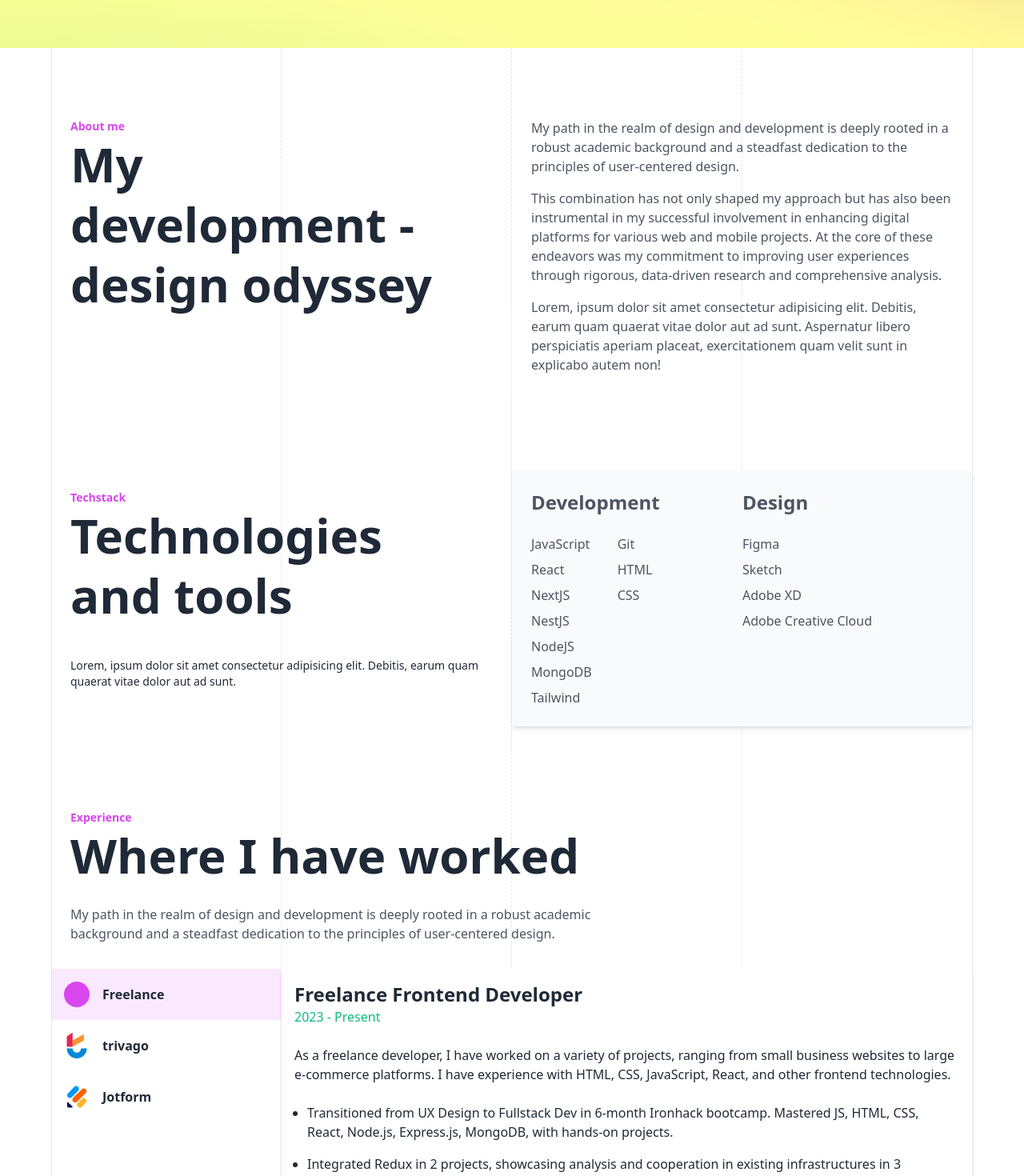
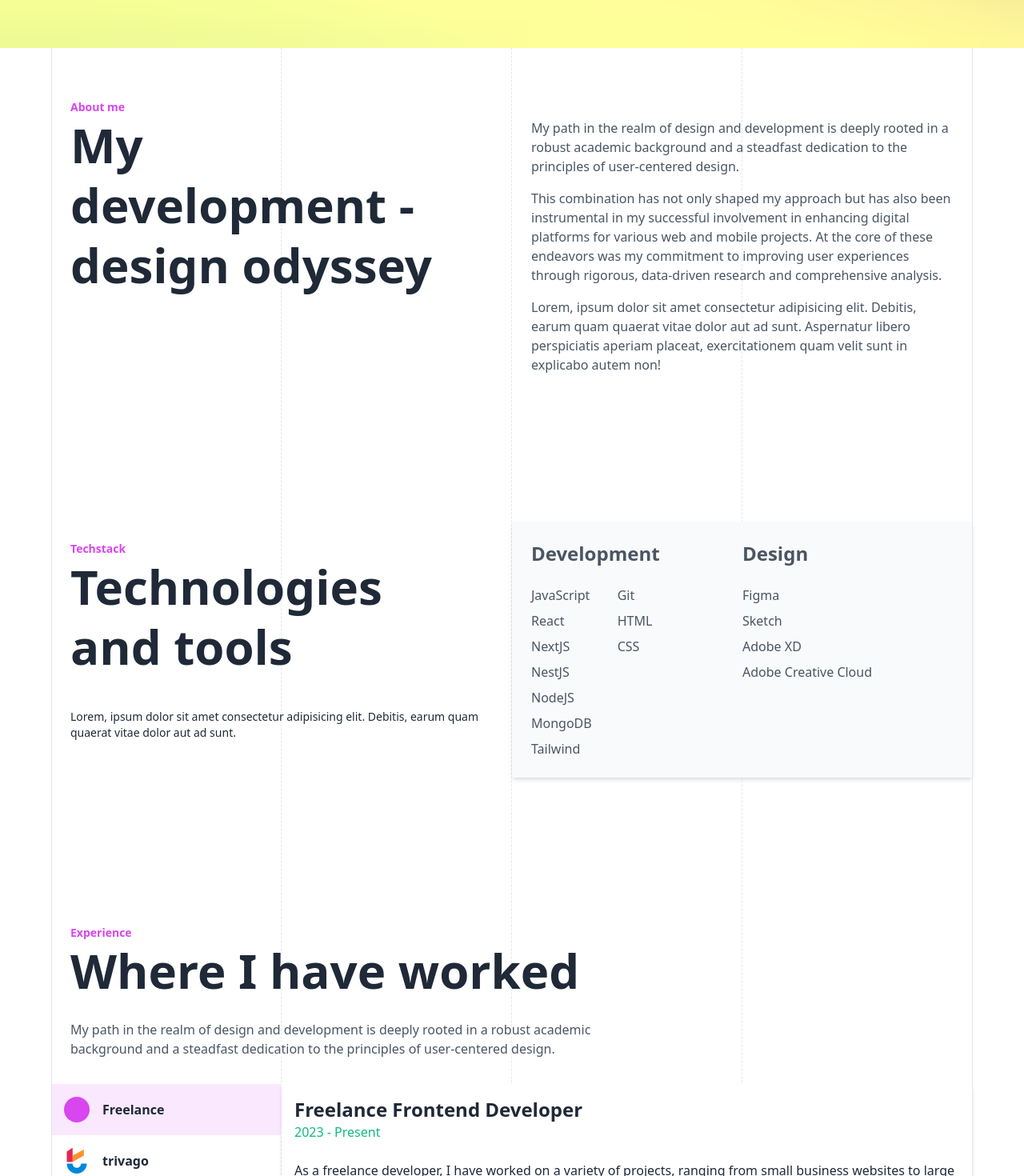
Before and after one commit to cursedxp/portfolio-site, a React (Vite) app: page / in a window 1280 px wide. Shown: the part 740-2210 px from the top of the page at 80% size. Built offline with nearby package versions, Linux system fonts and the light colour scheme.

Commit message:
✨ (App.jsx): add flex container to wrap AboutMe, TechStack, ExperinceTab, and Portfolio components for better layout and spacing ♻️ (AboutMe.jsx): remove unnecessary padding on flex container to improve alignment and spacing

```diff
--- a/src/App.jsx
+++ b/src/App.jsx
@@ -9,7 +9,7 @@
     <>
       <Header />
       <Hero />
-      <main className="flex justify-center">
+      <main className="flex  justify-center ">
         <div className="relative  py-16  max-w-6xl">
           <div className="absolute inset-0 pointer-events-none border-l border-r border-gray-200"></div>
           <div className="absolute inset-0 grid grid-cols-4 pointer-events-none -z-10">
@@ -17,10 +17,12 @@
             <div className="col-span-1 border-dashed border-r border-gray-200"></div>
             <div className="col-span-1 border-dashed border-r border-gray-200"></div>
           </div>
-          <AboutMe />
-          <TechStack />
-          <ExperinceTab />
-          <Portfolio />
+          <div className="flex flex-col gap-20">
+            <AboutMe />
+            <TechStack />
+            <ExperinceTab />
+            <Portfolio />
+          </div>
         </div>
       </main>
     </>
--- a/src/components/AboutMe/AboutMe.jsx
+++ b/src/components/AboutMe/AboutMe.jsx
@@ -1,9 +1,9 @@
 export default function AboutMe() {
   return (
     <div className="flex flex-row ">
-      <div className="flex-1 flex-col p-6">
+      <div className="flex-1 flex-col px-6">
         <h3 className=" text-sm font-bold text-fuchsia-500">About me</h3>
-        <h1 className="text-6xl font-bold leading-tight text-gray-800 ">
+        <h1 className="text-6xl font-bold leading-tight text-gray-800">
           My <br></br> development - design odyssey
         </h1>
       </div>
@@ -20,7 +20,7 @@
           endeavors was my commitment to improving user experiences through
           rigorous, data-driven research and comprehensive analysis.
         </p>
-        <p className="mb-4">
+        <p>
           Lorem, ipsum dolor sit amet consectetur adipisicing elit. Debitis,
           earum quam quaerat vitae dolor aut ad sunt. Aspernatur libero
           perspiciatis aperiam placeat, exercitationem quam velit sunt in
```
